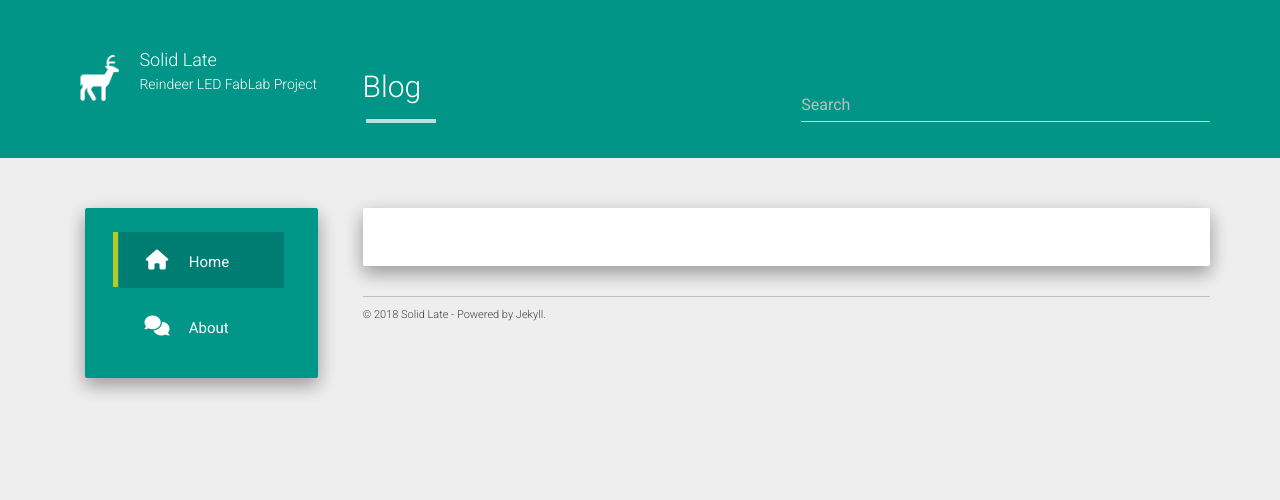
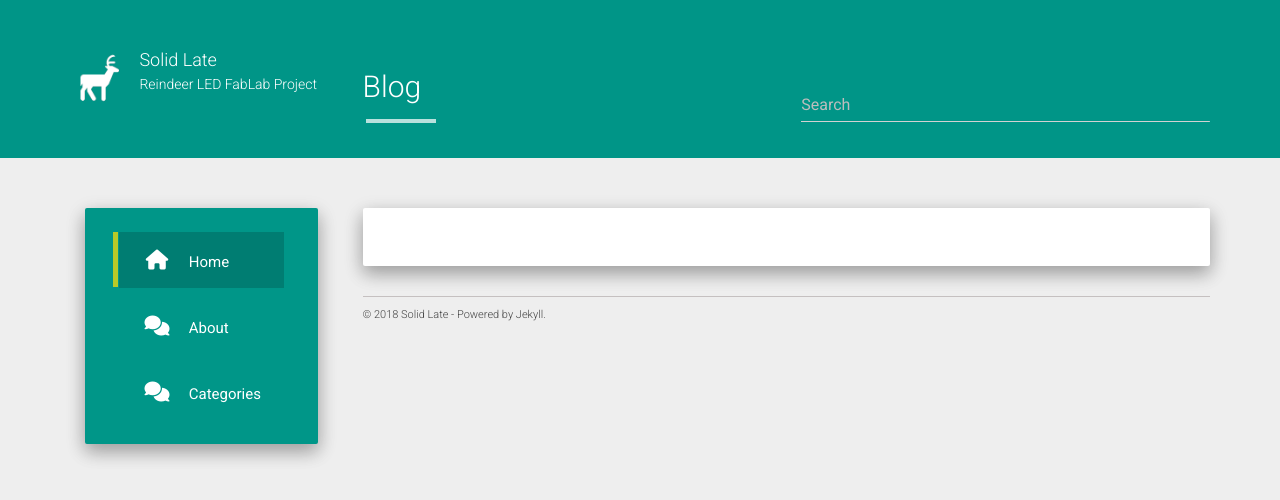
Before and after one commit to solid-late/solid-late.github.io, a Jekyll site: the page built from index.html, in a window 1280 px wide. Shown: the top 500 px of the page. Built offline with Jekyll 4.4.1, drawn with Linux system fonts in a browser that asks for light colours; nearby versions of some CDN libraries; the list of posts is cut into pages by our own code.

Commit message:
* forgot to add file. no changes.

```diff
--- a/_data/urls.json
+++ b/_data/urls.json
@@ -9,5 +9,10 @@
     "text": "About",
     "url": "/about/",
     "icon": "fa-comments"
+  },
+  {
+    "text": "Categories",
+    "url": "/categories/",
+    "icon": "fa-comments"
   }
 ]
```
